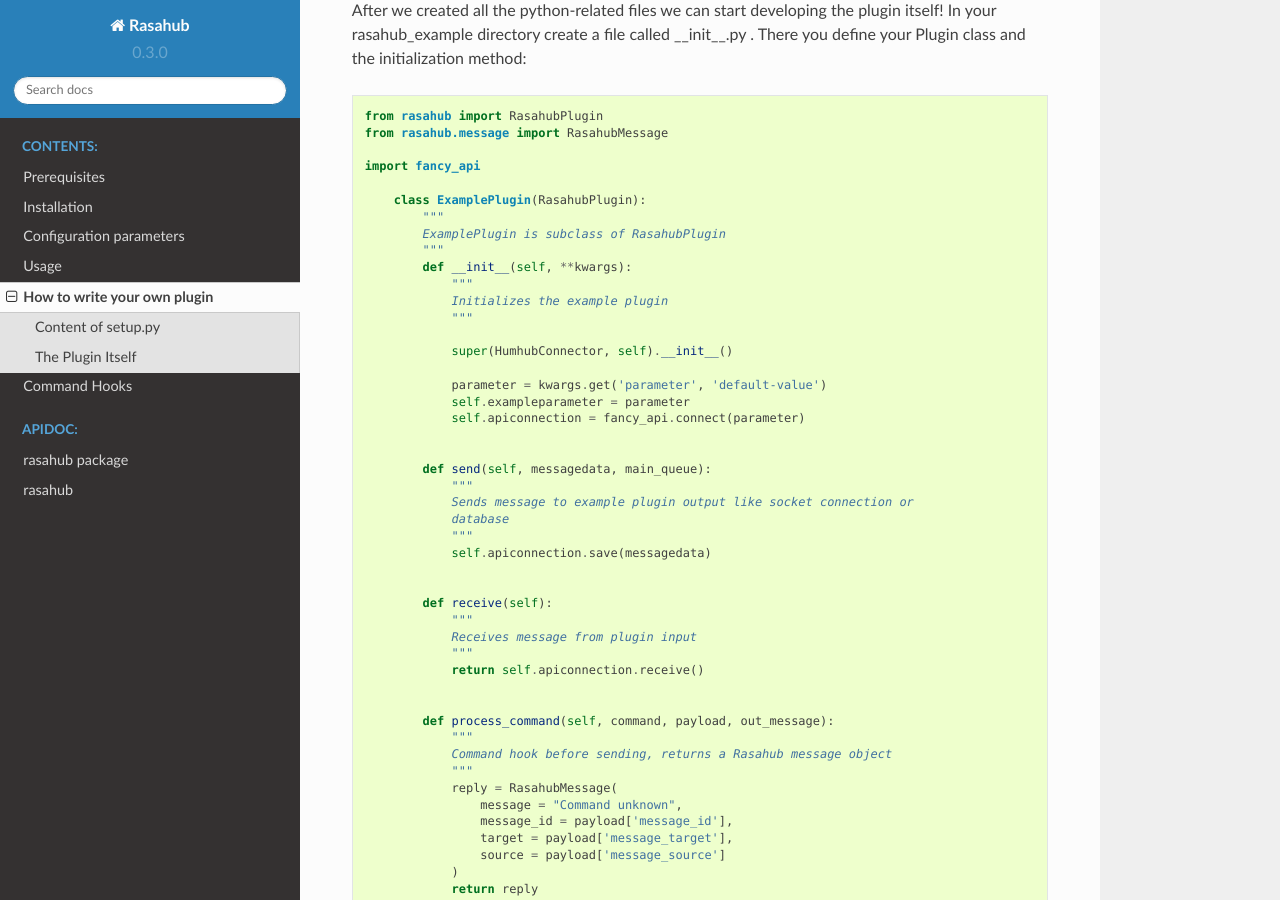
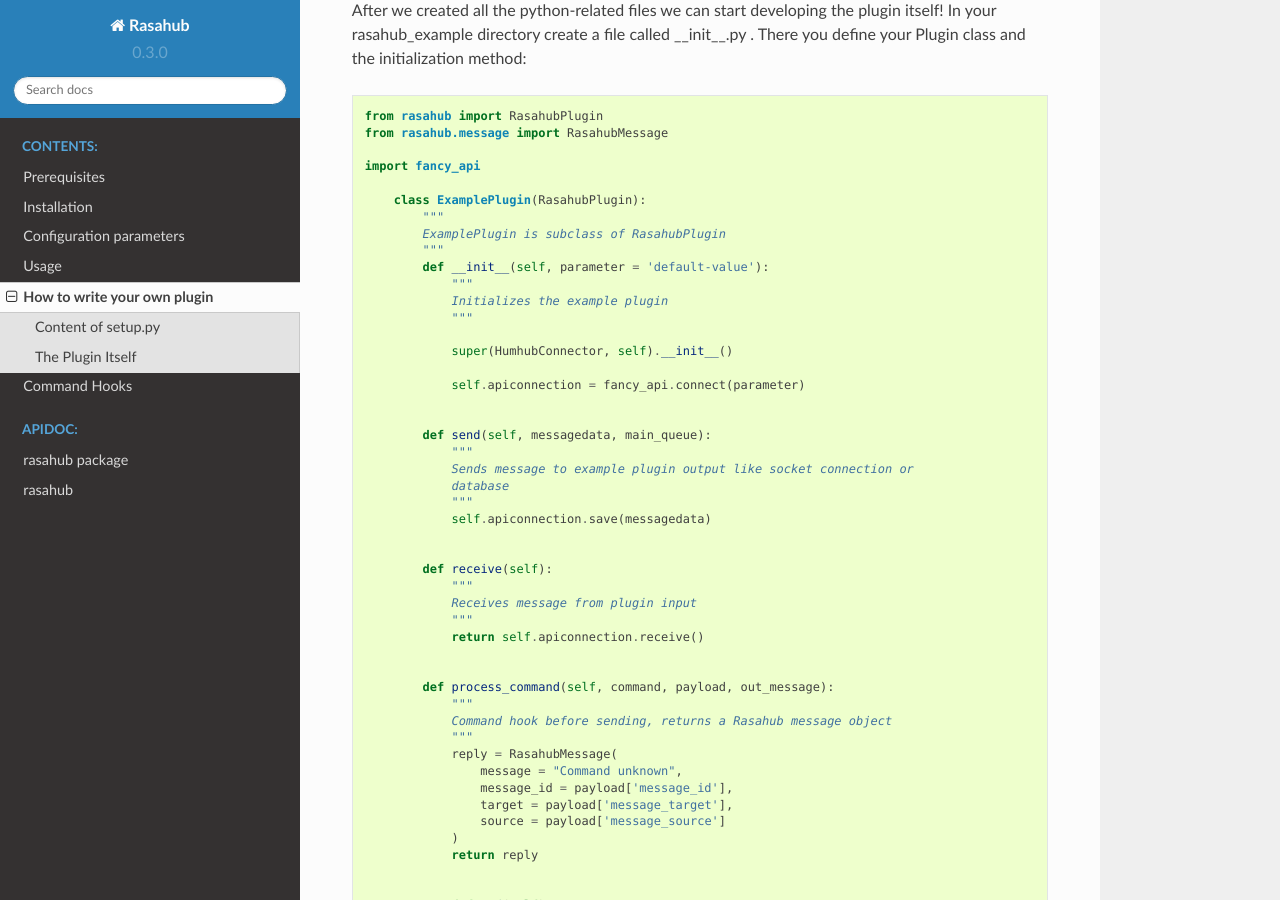
Before and after one commit to KMI-KPZ/rasahub, a Sphinx documentation site: the page built from docs/plugin_model.rst, in a window 1280 px wide and 900 px high, scrolled down 1352 px. Built offline with Sphinx 7.4.7 and the Read the Docs theme 2.0.0, drawn with Linux system fonts in a browser that asks for light colours.

Commit message:
Adjust config to meet requirements for config simplification

```diff
--- a/docs/plugin_model.rst
+++ b/docs/plugin_model.rst
@@ -88,15 +88,13 @@
             """
             ExamplePlugin is subclass of RasahubPlugin
             """
-            def __init__(self, **kwargs):
+            def __init__(self, parameter = 'default-value'):
                 """
                 Initializes the example plugin
                 """
 
                 super(HumhubConnector, self).__init__()
 
-                parameter = kwargs.get('parameter', 'default-value')
-                self.exampleparameter = parameter
                 self.apiconnection = fancy_api.connect(parameter)
 
 
```
